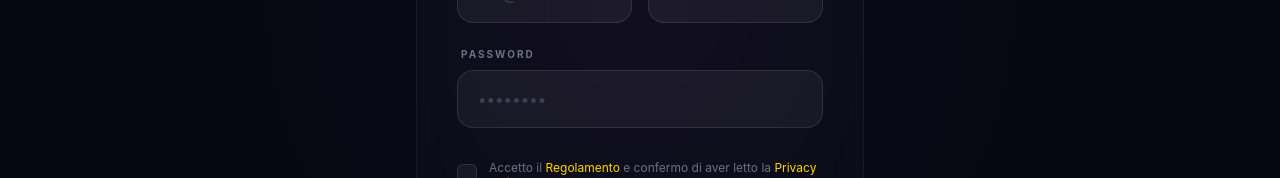
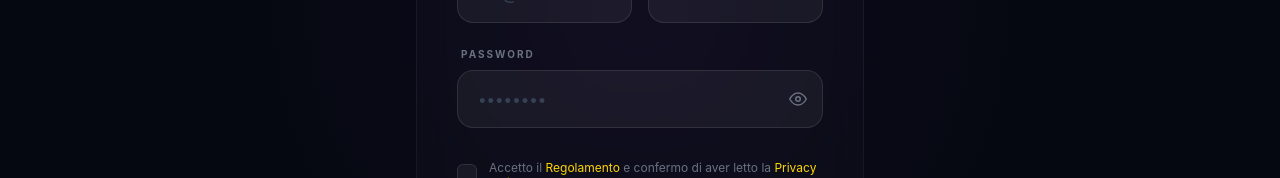
Before and after one commit to Mantineo-Massimo/fantarte, a Next.js app: page /auth/register in a window 1280 px wide. Shown: the part 424-602 px from the top of the page. Built offline with nearby package versions, Linux system fonts and the light colour scheme; no server answers.

Commit message:
feat: add toggle visibility functionality to password inputs in login and register forms

```diff
--- a/src/app/auth/login/page.tsx
+++ b/src/app/auth/login/page.tsx
@@ -6,12 +6,13 @@ import { useRouter, useSearchParams } from "next/navigation";
 import Link from "next/link";
 import { motion } from "framer-motion";
 import Image from "next/image";
-import { FiArrowLeft, FiLogOut } from "react-icons/fi";
+import { FiArrowLeft, FiEye, FiEyeOff } from "react-icons/fi";
 
 function LoginForm() {
     const router = useRouter();
     const searchParams = useSearchParams();
     const [data, setData] = useState({ email: "", password: "" });
+    const [showPassword, setShowPassword] = useState(false);
     const [error, setError] = useState("");
     const [success, setSuccess] = useState("");
     const [isLoading, setIsLoading] = useState(false);
@@ -130,14 +131,23 @@ function LoginForm() {
                             Dimenticata?
                         </Link>
                     </div>
+                    <div className="relative">
                         <input
-                        type="password"
+                            type={showPassword ? "text" : "password"}
                             placeholder="••••••••"
                             value={data.password}
                             onChange={(e) => setData({ ...data, password: e.target.value })}
-                        className="w-full bg-white/5 border border-white/10 rounded-2xl px-5 py-4 text-white placeholder:text-gray-700 focus:outline-none focus:border-oro/50 focus:ring-1 focus:ring-oro/20 transition-all font-medium"
+                            className="w-full bg-white/5 border border-white/10 rounded-2xl px-5 py-4 text-white placeholder:text-gray-700 focus:outline-none focus:border-oro/50 focus:ring-1 focus:ring-oro/20 transition-all font-medium pr-12"
                             required
                         />
+                        <button
+                            type="button"
+                            onClick={() => setShowPassword(!showPassword)}
+                            className="absolute right-4 top-1/2 -translate-y-1/2 text-gray-500 hover:text-white transition-colors"
+                        >
+                            {showPassword ? <FiEyeOff size={18} /> : <FiEye size={18} />}
+                        </button>
+                    </div>
                 </div>
 
                 {error && (
--- a/src/app/auth/register/page.tsx
+++ b/src/app/auth/register/page.tsx
@@ -5,11 +5,12 @@ import { useRouter } from "next/navigation";
 import Link from "next/link";
 import { motion } from "framer-motion";
 import Image from "next/image";
-import { FiArrowLeft } from "react-icons/fi";
+import { FiArrowLeft, FiEye, FiEyeOff } from "react-icons/fi";
 
 export default function RegisterPage() {
     const router = useRouter();
     const [data, setData] = useState({ name: "", email: "", phone: "", password: "" });
+    const [showPassword, setShowPassword] = useState(false);
     const [acceptTerms, setAcceptTerms] = useState(false);
     const [acceptMarketing, setAcceptMarketing] = useState(false);
     const [error, setError] = useState("");
@@ -122,14 +123,23 @@ export default function RegisterPage() {
                     </div>
                     <div>
                         <label className="block text-[10px] font-bold text-gray-500 uppercase tracking-[0.2em] mb-2 ml-1">Password</label>
+                        <div className="relative">
                             <input
-                            type="password"
+                                type={showPassword ? "text" : "password"}
                                 placeholder="••••••••"
                                 value={data.password}
                                 onChange={(e) => setData({ ...data, password: e.target.value })}
-                            className="w-full bg-white/5 border border-white/10 rounded-2xl px-5 py-4 text-white placeholder:text-gray-700 focus:outline-none focus:border-oro/50 focus:ring-1 focus:ring-oro/20 transition-all font-medium"
+                                className="w-full bg-white/5 border border-white/10 rounded-2xl px-5 py-4 text-white placeholder:text-gray-700 focus:outline-none focus:border-oro/50 focus:ring-1 focus:ring-oro/20 transition-all font-medium pr-12"
                                 required
                             />
+                            <button
+                                type="button"
+                                onClick={() => setShowPassword(!showPassword)}
+                                className="absolute right-4 top-1/2 -translate-y-1/2 text-gray-500 hover:text-white transition-colors"
+                            >
+                                {showPassword ? <FiEyeOff size={18} /> : <FiEye size={18} />}
+                            </button>
+                        </div>
                     </div>
 
                     <div className="space-y-4 pt-2">
```
Lines whose indentation alone changed are shown as unchanged.
